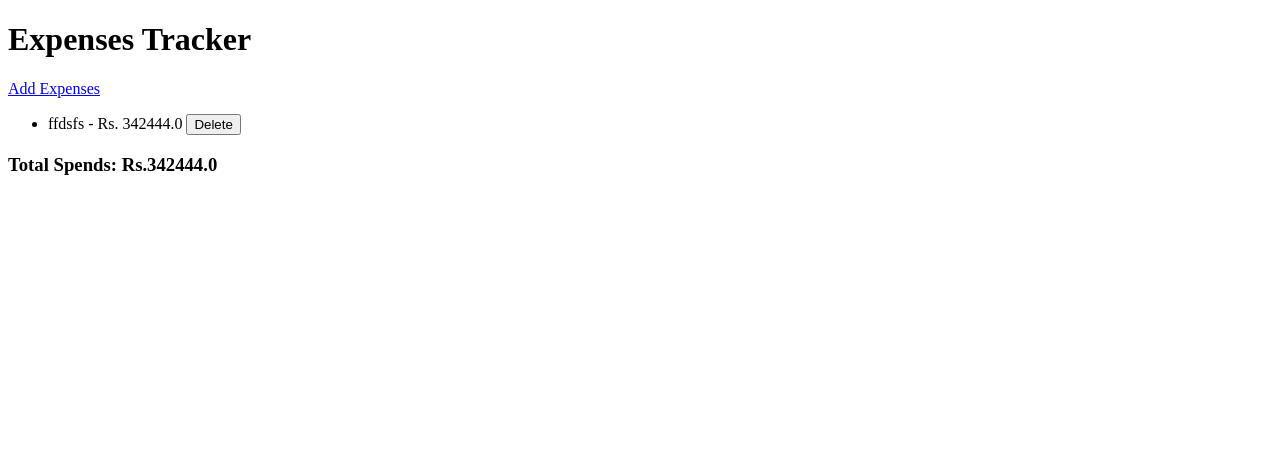
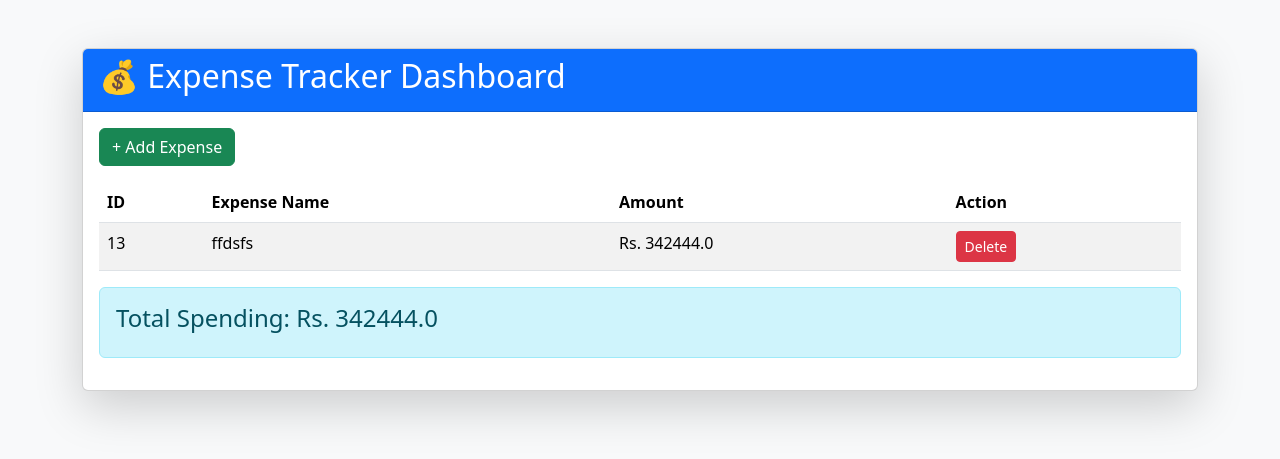
Before and after one commit to dinukahansana/expense-tracker-flask, a Flask app: page / in a window 1280 px wide. Shown: the top 459 px of the page. Run offline with Flask 3, Linux system fonts and the light colour scheme; data comes from the database, SQL or seed files in the repository.

Commit message:
add bootstrap dashboard UI

```diff
--- a/templates/index.html
+++ b/templates/index.html
@@ -1,30 +1,88 @@
 <!DOCTYPE html>
-<html lang="en">
+<html>
 <head>
-    <meta charset="UTF-8">
-    <meta name="viewport" content="width=device-width, initial-scale=1.0">
     <title>Expense Tracker</title>
+
+    <link
+    href="https://cdn.jsdelivr.net/npm/bootstrap@5.3.3/dist/css/bootstrap.min.css"
+    rel="stylesheet">
+
 </head>
-<body>
-    <h1>Expenses Tracker</h1>
+<body class="bg-light">
 
-    <a href="/add">Add Expenses</a>
+<div class="container mt-5">
 
-    <ul>
-        {%for expense in expenses%}
-            <li>
-                {{expense[1]}} - Rs. {{expense[2]}}
-                <form action="/delete/{{expense[0]}}" method="post" style="display:inline;">
-                    <button
-                        type="submit"
-                        onclick="return confirm('Are you sure your want to delete this expense?')">
-                        Delete
-                    </button>
-                </form>
-            </li>
-        {% endfor %}
-    </ul>
+    <div class="card shadow-lg">
 
-    <h3>Total Spends: Rs.{{ total }}</h3>
+        <div class="card-header bg-primary text-white">
+            <h2>💰 Expense Tracker Dashboard</h2>
+        </div>
+
+        <div class="card-body">
+
+            <a href="/add" class="btn btn-success mb-3">
+                + Add Expense
+            </a>
+
+            <table class="table table-striped table-hover">
+
+                <thead>
+                    <tr>
+                        <th>ID</th>
+                        <th>Expense Name</th>
+                        <th>Amount</th>
+                        <th>Action</th>
+                    </tr>
+                </thead>
+
+                <tbody>
+
+                {% for expense in expenses %}
+
+                    <tr>
+
+                        <td>{{ expense[0] }}</td>
+
+                        <td>{{ expense[1] }}</td>
+
+                        <td>Rs. {{ expense[2] }}</td>
+
+                        <td>
+
+                            <form action="/delete/{{ expense[0] }}"
+                                  method="POST">
+
+                                <button
+                                class="btn btn-danger btn-sm"
+                                onclick="return confirm('Delete this expense?')">
+
+                                Delete
+
+                                </button>
+
+                            </form>
+
+                        </td>
+
+                    </tr>
+
+                {% endfor %}
+
+                </tbody>
+
+            </table>
+
+            <div class="alert alert-info">
+
+                <h4>Total Spending: Rs. {{ total }}</h4>
+
+            </div>
+
+        </div>
+
+    </div>
+
+</div>
+
 </body>
 </html>
```
Also changed, not shown: templates/add.html (+76 -12 lines).
